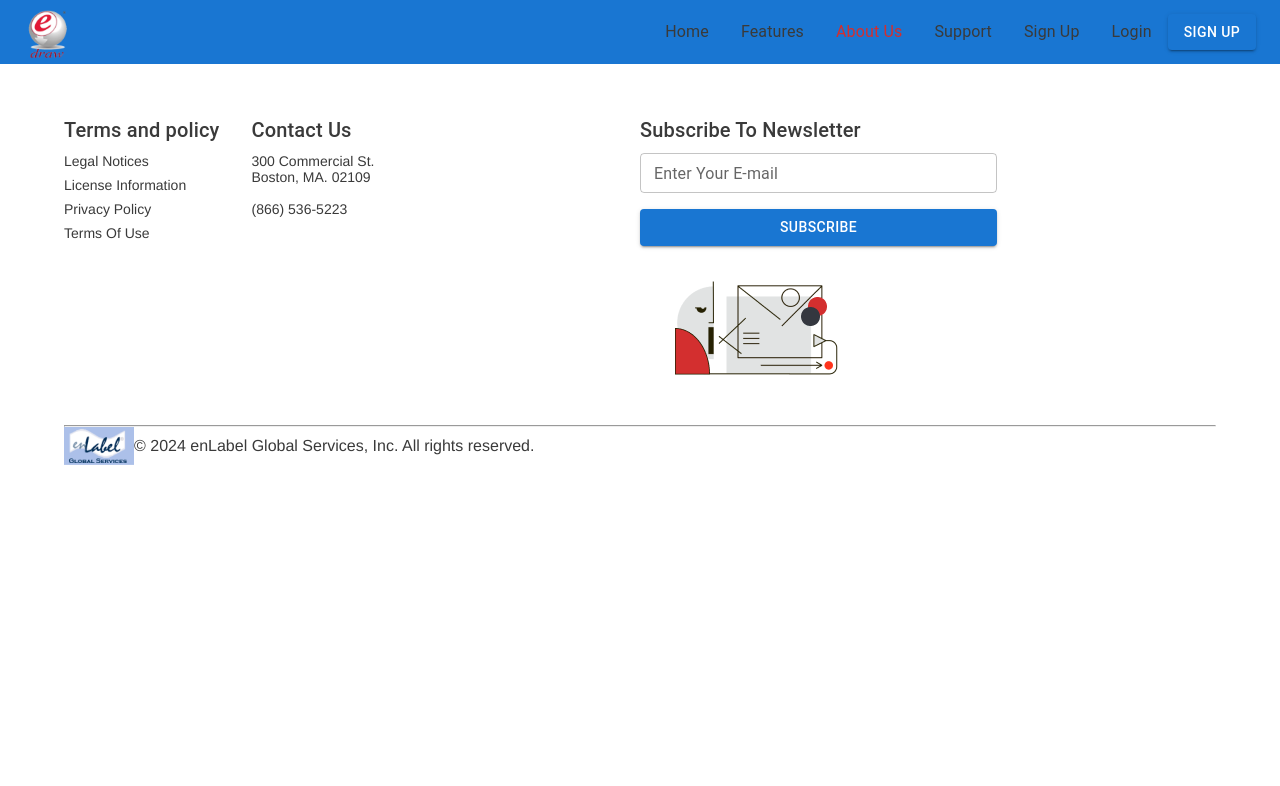
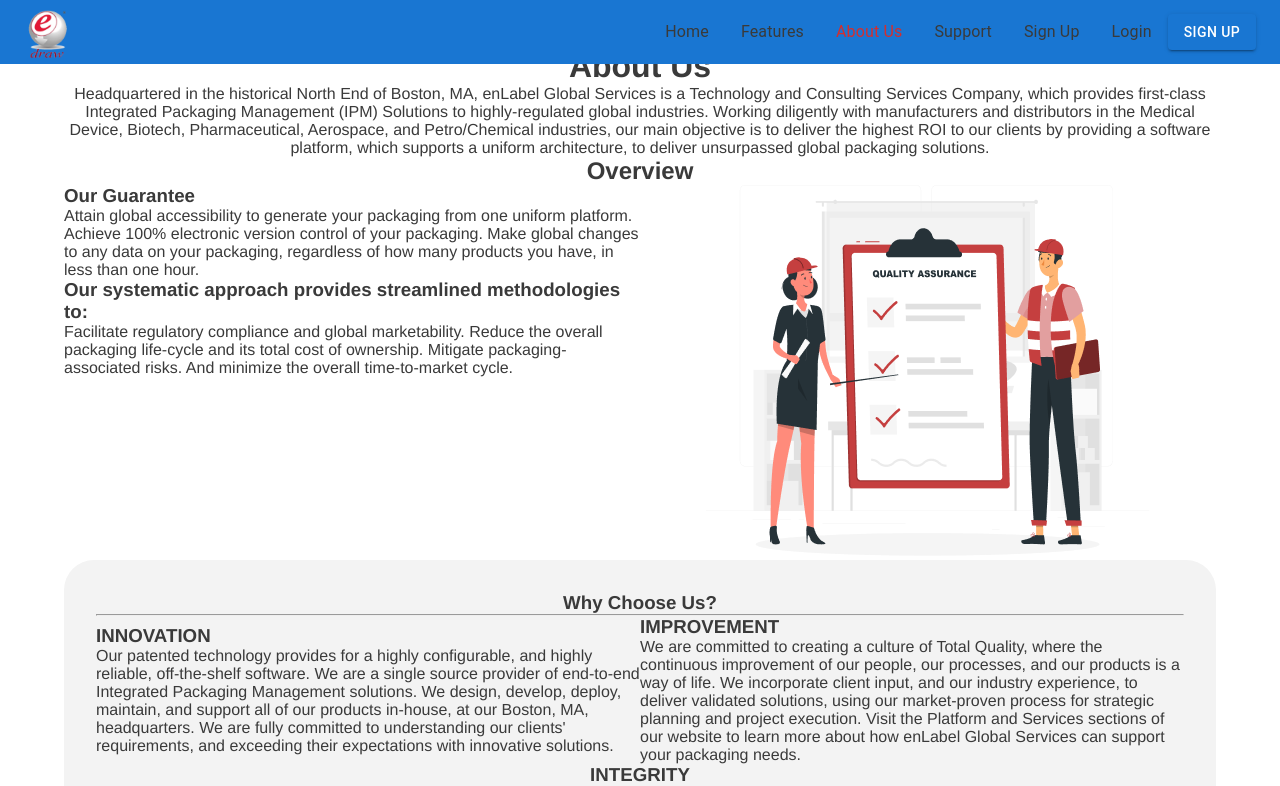
Before and after one commit to jason-ie/eDrawAuth, a Next.js app in the folder webapp/: page /about in a window 1280 px wide. Shown: the top 786 px of the page. Built offline with nearby package versions, Linux system fonts and the light colour scheme.

Commit message:
about us page

```diff
--- /dev/null
+++ b/webapp/pages/about.css
@@ -0,0 +1,11 @@
+.grey-card {
+    background-color: #F3F3F3;
+    border-radius: 30px;
+    align-items: center;
+    margin: auto;
+    padding: 2rem;
+}
+
+.text-center{
+    text-align: center;
+}
--- a/webapp/pages/about.js
+++ b/webapp/pages/about.js
@@ -1,7 +1,98 @@
+import {
+  AppBar,
+  Box,
+  Toolbar,
+  IconButton,
+  Typography,
+  Menu,
+  Container,
+  MenuItem,
+  Grid,
+  Button,
+  Stack,
+  TextField
+} from '../src/app/components/muiComponents';
+import './about.css';
+
 export default function AboutUs() {
-    return (
-      <div>
-       About US
-      </div>
-    );
-  }
+  return (
+    <>
+      <Container className='container'>
+        <Grid container>
+          <Grid size={12} className="text-center">
+            <h1>About Us</h1>
+            <p>
+              Headquartered in the historical North End of Boston, MA, enLabel Global Services is a Technology and Consulting Services Company, which provides first-class Integrated Packaging Management (IPM) Solutions to highly-regulated global industries.
+              Working diligently with manufacturers and distributors in the Medical Device, Biotech, Pharmaceutical, Aerospace, and Petro/Chemical industries, our main objective is to deliver the highest ROI to our clients by providing a software platform, which supports a uniform architecture, to deliver unsurpassed global packaging solutions.
+            </p>
+          </Grid>
+          <Grid className="text-center" size={12} >
+            <h2>Overview</h2>
+          </Grid>
+          <Grid size={{ xs: 12, sm: 12, md: 6, lg: 6, xl: 6 }}>
+            <div>
+              <h3>Our Guarantee</h3>
+              <p>
+                Attain global accessibility to generate your packaging from one uniform platform.
+                Achieve 100% electronic version control of your packaging.
+                Make global changes to any data on your packaging, regardless of how many products you have, in less than one hour.
+              </p>
+              <h3>
+                Our systematic approach provides streamlined methodologies to:
+              </h3>
+              <p>
+                Facilitate regulatory compliance and global marketability.
+                Reduce the overall packaging life-cycle and its total cost of ownership.
+                Mitigate packaging-associated risks.
+                And minimize the overall time-to-market cycle.
+              </p>
+            </div>
+          </Grid>
+          <Grid className="text-center" size={{ xs: 12, sm: 12, md: 6, lg: 6, xl: 6 }}>
+            <img src='/vector18.png' />
+          </Grid>
+          <Grid container className="grey-card">
+            <Grid className="text-center" size={12} >
+              <h3>Why Choose Us?</h3>
+              <hr></hr>
+            </Grid>
+            <Grid size={{ xs: 12, sm: 12, md: 6, lg: 6, xl: 6 }}>
+              <div>
+                <h3>
+                  INNOVATION
+                </h3>
+                <p>
+                  Our patented technology provides for a highly configurable, and highly reliable, off-the-shelf software.
+                  We are a single source provider of end-to-end Integrated Packaging Management solutions. We design, develop, deploy, maintain, and support all of our products in-house, at our Boston, MA, headquarters.
+                  We are fully committed to understanding our clients' requirements, and exceeding their expectations with innovative solutions.
+                </p>
+              </div>
+            </Grid>
+            <Grid  size={{ xs: 12, sm: 12, md: 6, lg: 6, xl: 6 }}>
+              <div>
+                <h3>
+                  IMPROVEMENT
+                </h3>
+                <p>
+                  We are committed to creating a culture of Total Quality, where the continuous improvement of our people, our processes, and our products is a way of life.
+                  We incorporate client input, and our industry experience, to deliver validated solutions, using our market-proven process for strategic planning and project execution.
+                  Visit the Platform and Services sections of our website to learn more about how enLabel Global Services can support your packaging needs.
+                </p>
+              </div>
+            </Grid>
+            <Grid className="text-center" size={12}>
+              <h3>INTEGRITY</h3>
+            </Grid>
+            <Grid className="text-center" size={12}>
+              <p>
+                Our team consists of highly skilled domain experts. As such, we have an unsurpassed track record of successful execution of enterprise-wide packaging solutions for all of our global clients.
+                Our team is dedicated to providing products and services with the highest standard of quality.
+              </p>
+            </Grid>
+          </Grid>
+        </Grid>
+      </Container>
+
+    </>
+  );
+}
```
Also changed, not shown: webapp/public/vector18.png (added), 1 other file (tests, documents, lock files or other folders).
